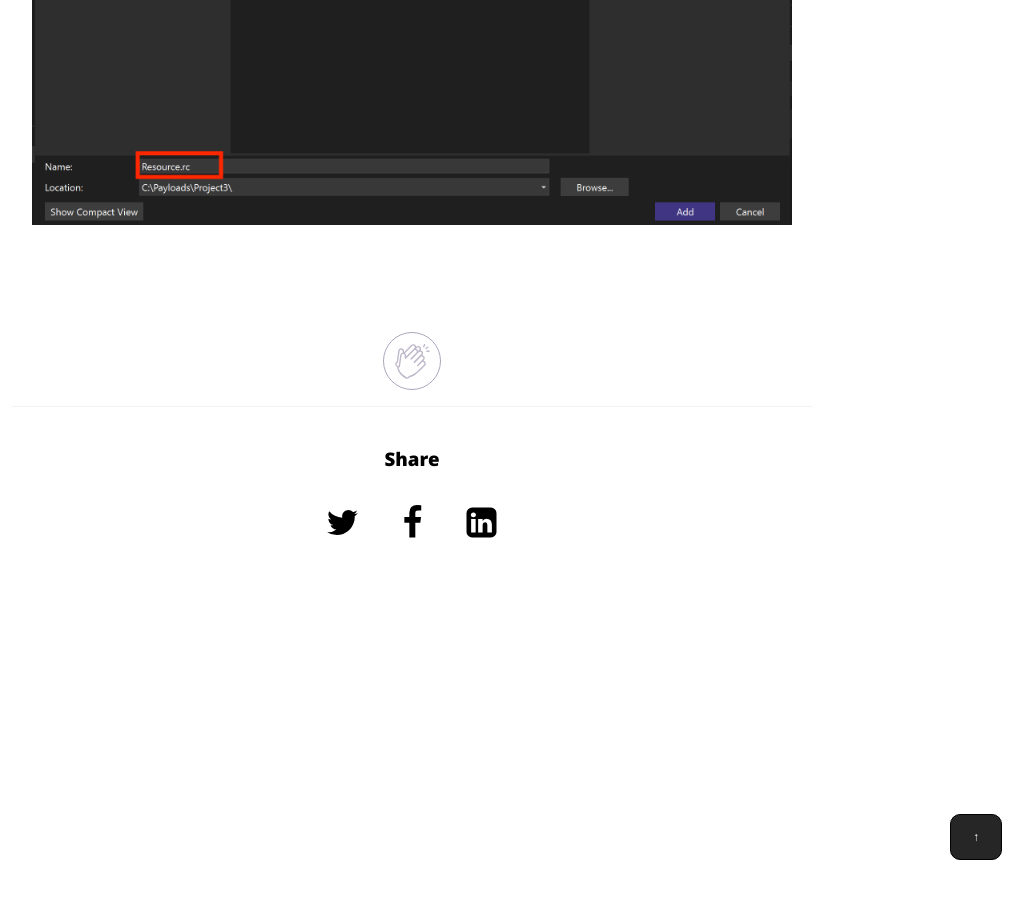
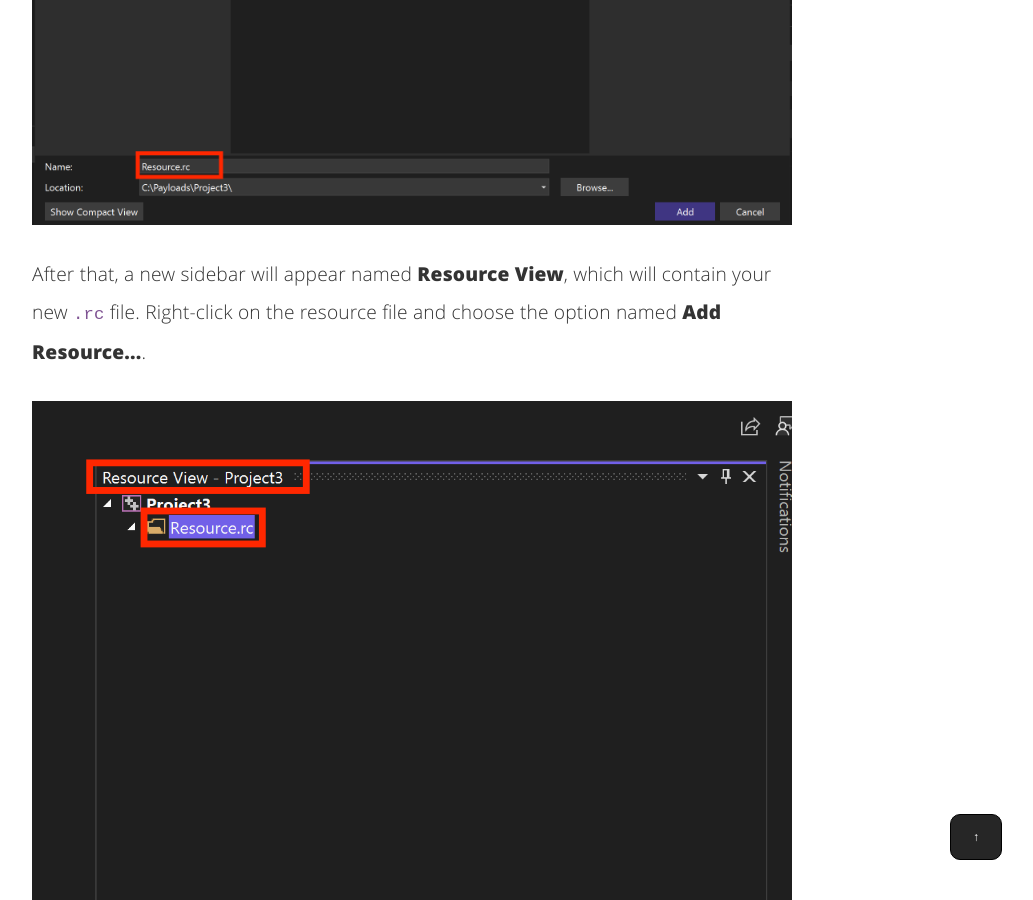
Before and after one commit to nickvourd/nickvourd.github.io, a Jekyll site: the page built from _posts/2024-04-21-the-anatomy-of-pe.md, in a window 1280 px wide and 900 px high, scrolled down 14147 px. Shown: the whole window, without its empty margins (228-1261 px from the left). Built offline with Jekyll 4.4.1, drawn with Linux system fonts in a browser that asks for light colours.

Commit message:
Edit the anatomy of PE

```diff
--- a/_posts/2024-04-21-the-anatomy-of-pe.md
+++ b/_posts/2024-04-21-the-anatomy-of-pe.md
@@ -369,6 +369,12 @@ int main() {
 
 <img src="/assets/img/post-img/21-04-2024/create-resource-file-2.png" class="post-images" alt="create-resource-file-2">
 
+<p>After that, a new sidebar will appear named <b>Resource View</b>, which will contain your new <code>.rc</code> file. Right-click on the resource file and choose the option named <b>Add Resource...</b>.</p>
+
+<img src="/assets/img/post-img/21-04-2024/create-resource-file-3.png" class="post-images" alt="create-resource-file-3">
+
+<img src="/assets/img/post-img/21-04-2024/create-resource-file-4.png" class="post-images" alt="create-resource-file-4">
+
 <br /><br />
 
 <!-- add the button!-->
```
Also changed, not shown: assets/img/post-img/21-04-2024/create-resource-file-3.png (added), assets/img/post-img/21-04-2024/create-resource-file-4.png (added).
